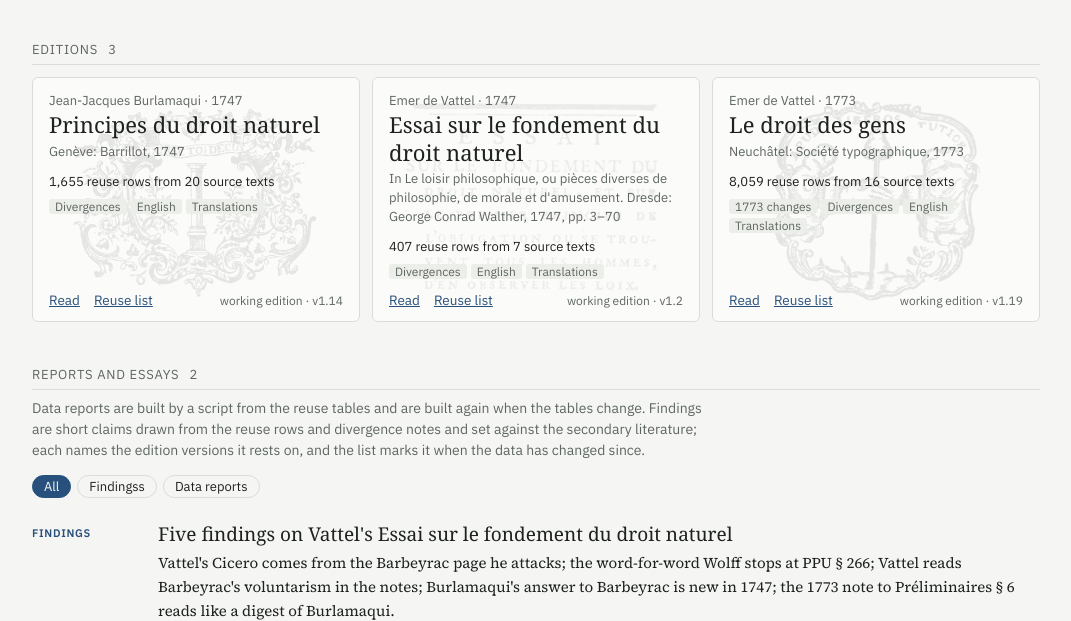
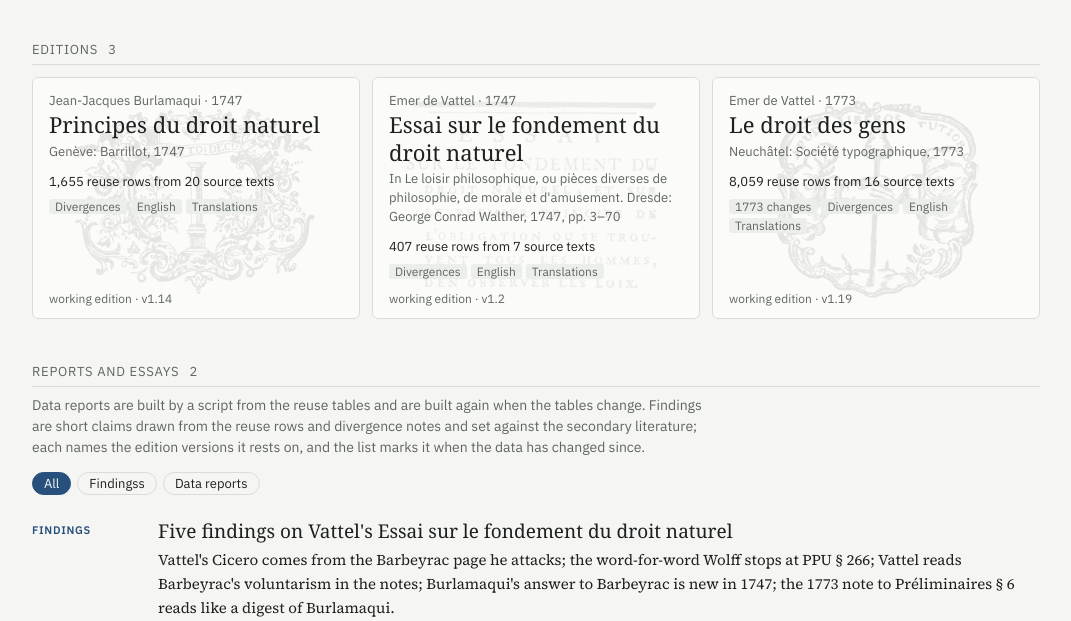
Before and after one commit to JuhanJahupea/NaturalLawEditions, a plain HTML site: page index.html in a window 1280 px wide. Shown: the part 184-805 px from the top of the page, without its empty margins (104-1175 px from the left). Drawn offline with Linux system fonts and the light colour scheme; a web font is replaced by a local one.

Commit message:
Collection page: the whole edition card opens the edition; Read and Reuse list links removed
Co-Authored-By: Claude Opus 5.5 <noreply@anthropic.com>
Claude-Session: https://claude.ai/code/session_018hYfwo4W4K24Wfwu8o4NUw

```diff
--- a/index.html
+++ b/index.html
@@ -28,22 +28,22 @@ h2 .n{font-variant-numeric:tabular-nums;letter-spacing:0}
 /* the edition's printer's device or title, faint behind the text, clear on hover */
 .ed .th{position:absolute;inset:10px;z-index:-1;background:center/contain no-repeat;opacity:.09;mix-blend-mode:multiply;transition:opacity .15s ease;pointer-events:none}
 .ed:hover .th,.ed:focus-within .th{opacity:.95}
-/* on hover the image takes over: the text fades, the links stay */
-.ed>*:not(.th):not(.ac){transition:opacity .15s ease}
-.ed:hover>*:not(.th):not(.ac){opacity:.08}
+/* on hover the image takes over and the text fades; the whole card opens the edition */
+.ed>*:not(.th){transition:opacity .15s ease}
+.ed:hover>*:not(.th){opacity:.08}
 @media (prefers-color-scheme:dark){:root:not([data-theme="light"]) .ed .th{filter:invert(1);mix-blend-mode:screen}}
 :root[data-theme="dark"] .ed .th{filter:invert(1);mix-blend-mode:screen}
 @media (prefers-reduced-motion:reduce){.ed .th,.ed>*{transition:none}}
 .ed:hover{border-color:var(--accent)}
 .ed .au{font:13px var(--ui);color:var(--mut)}
-.ed .ti{font:22px/1.25 var(--display);margin:2px 0 4px;color:var(--fg);text-decoration:none}
-.ed .ti:hover{color:var(--accent)}
+a.ed{color:var(--fg);text-decoration:none;cursor:pointer}
+a.ed:focus-visible{outline:2px solid var(--accent);outline-offset:2px}
+.ed .ti{font:22px/1.25 var(--display);margin:2px 0 4px;color:var(--fg)}
 .ed .im{font:13px/1.45 var(--ui);color:var(--mut)}
 .ed .st{font:13px/1.5 var(--ui);margin-top:10px;font-variant-numeric:tabular-nums}
 .chips{display:flex;flex-wrap:wrap;gap:4px;margin-top:8px}
 .chip{font:12px var(--ui);color:var(--mut);background:var(--soft);border-radius:3px;padding:0 6px}
-.ed .ac{display:flex;gap:14px;align-items:baseline;margin-top:auto;padding-top:12px;font:13.5px var(--ui)}
-.ed .ac .v{margin-left:auto;color:var(--mut);font-size:12px}
+.ed .v{margin-top:auto;padding-top:12px;font:12px var(--ui);color:var(--mut)}
 /* reports */
 .filt{display:flex;gap:6px;margin:0 0 12px}
 .filt button{font:13px var(--ui);color:var(--fg);background:none;border:1px solid var(--line);border-radius:14px;padding:2px 11px;cursor:pointer}
@@ -104,11 +104,11 @@ const KIND={report:'Data report',essay:'Essay',findings:'Findings'};
  $('edN').textContent=eds.length;
  $('eds').innerHTML=eds.map(e=>{const m=M[e.id]||{},tb=tabs(e.id),rows=tb.reduce((a,r)=>a+r.rows,0);
   const lay=(m.layers||[]).filter(l=>l.kind!=='reuse').map(l=>l.label);
-  return `<div class="ed">${m.thumbnail?`<span class="th" aria-hidden="true" style="background-image:url('${esc(e.path+m.thumbnail)}')"></span>`:''}<span class="au">${esc(e.author)} · ${esc(e.date)}</span><a class="ti" href="viewer/?ed=${encodeURIComponent(e.id)}">${esc((e.short||e.title).replace(/\s*·\s*\d{4}$/,''))}</a>
+  return `<a class="ed" href="viewer/?ed=${encodeURIComponent(e.id)}" title="Open the edition">${m.thumbnail?`<span class="th" aria-hidden="true" style="background-image:url('${esc(e.path+m.thumbnail)}')"></span>`:''}<span class="au">${esc(e.author)} · ${esc(e.date)}</span><span class="ti">${esc((e.short||e.title).replace(/\s*·\s*\d{4}$/,''))}</span>
   <span class="im">${esc(e.imprint)}</span>
   <span class="st">${num(rows)} reuse rows from ${tb.length} source text${tb.length===1?'':'s'}</span>
   ${lay.length?`<div class="chips">${lay.map(l=>`<span class="chip">${esc(l)}</span>`).join('')}</div>`:''}
-  <div class="ac"><a href="viewer/?ed=${encodeURIComponent(e.id)}">Read</a><a href="viewer/?ed=${encodeURIComponent(e.id)}&view=list">Reuse list</a>${m.version?`<span class="v">${esc(e.status||'')} · v${esc(m.version)}</span>`:''}</div></div>`}).join('');
+  ${m.version?`<span class="v">${esc(e.status||'')} · v${esc(m.version)}</span>`:''}</a>`}).join('');
  // reports and essays
  const I=await fetch('reports/index.json').then(r=>r.json()).catch(()=>({reports:[]}));
  const R=[...(I.reports||[])].sort((a,b)=>String(b.date).localeCompare(String(a.date)));
```
